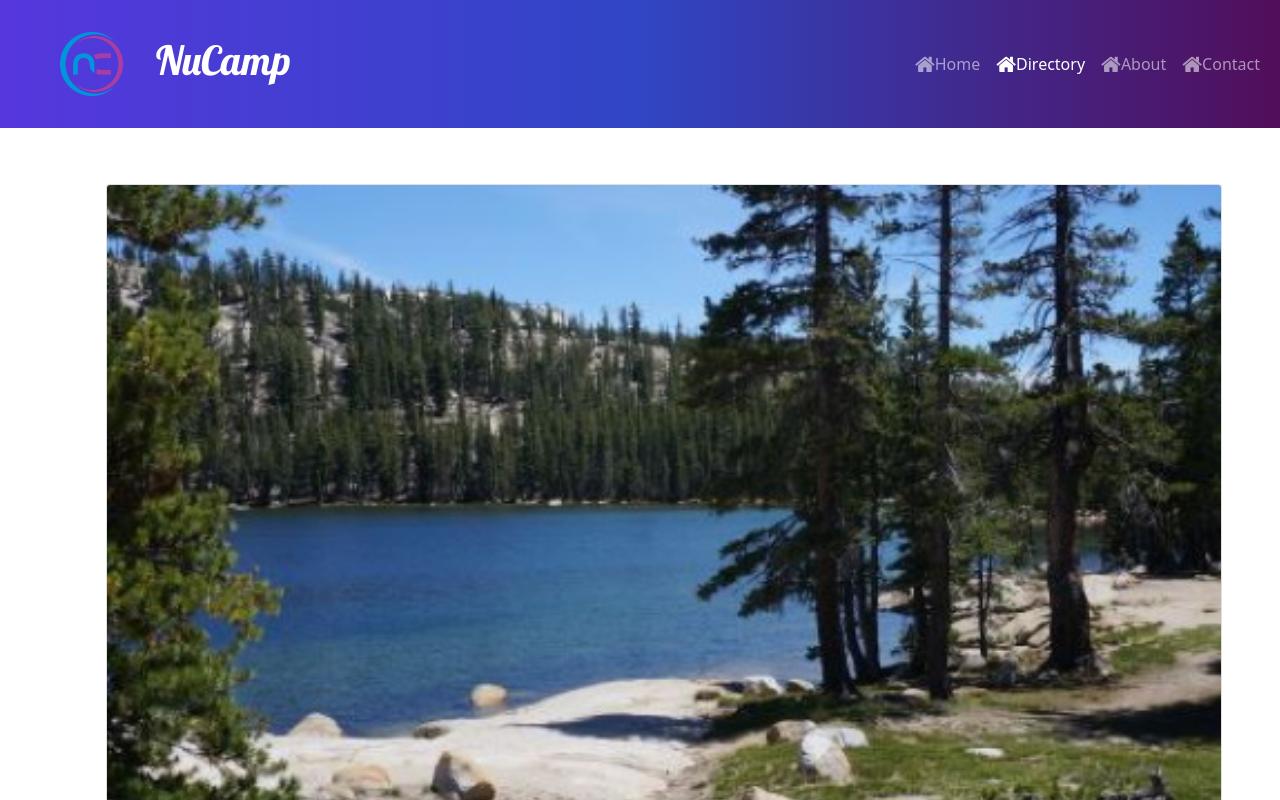
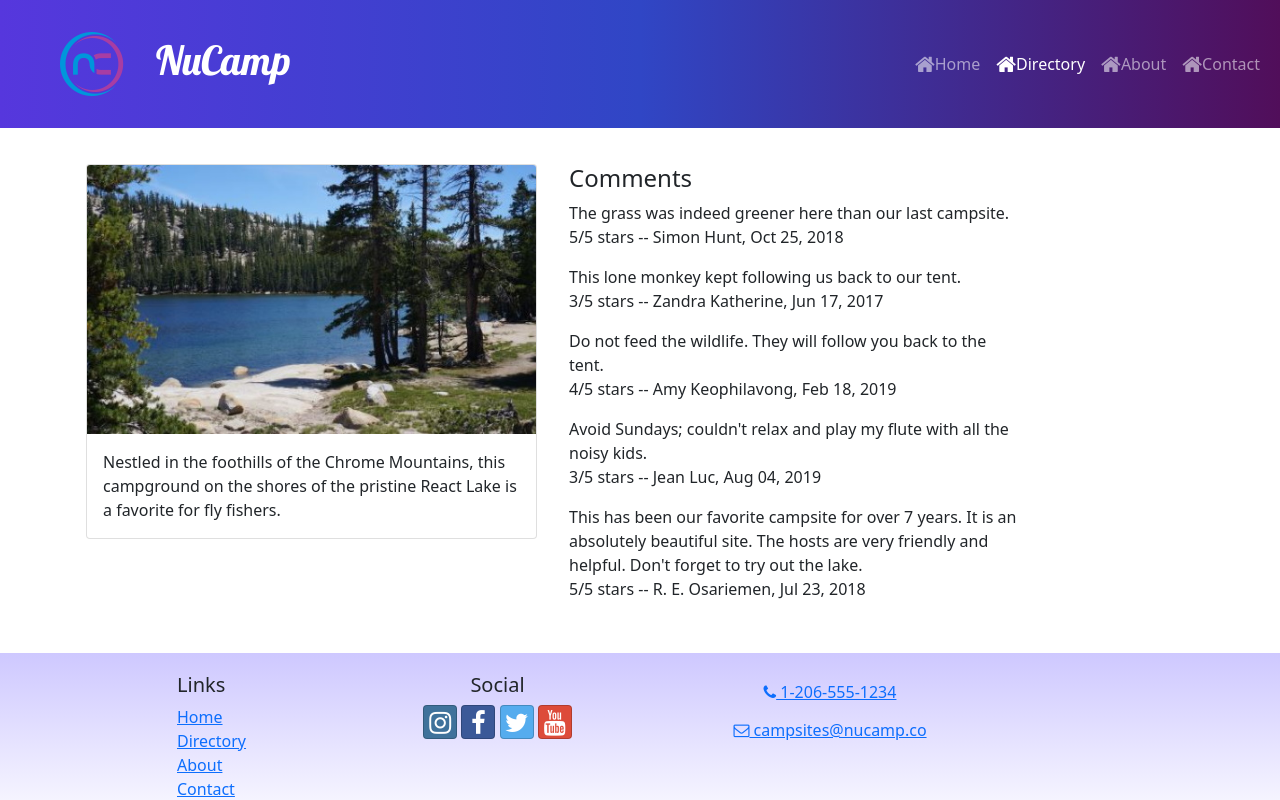
Before and after one commit to bseaberry/nucampsite, a React (Create React App) app: page /directory/0 in a window 1280 px wide. Shown: the top 800 px of the page. Built offline with nearby package versions, Linux system fonts and the light colour scheme.

Commit message:
Comments

```diff
--- /dev/null
+++ b/src/features/comments/Comment.js
@@ -0,0 +1,16 @@
+import { formatDate } from '../../utils/formatDate';
+
+const Comment = ({ comment }) => {
+    const { text: commentText, rating, author, date } = comment;
+
+    return (
+       <p>
+        {commentText}
+        <br />
+        {rating}/5 stars -- {author}, {formatDate(date)}
+       </p>
+
+    );
+};
+
+export default Comment;
--- /dev/null
+++ b/src/features/comments/CommentList.js
@@ -0,0 +1,26 @@
+import { Col } from 'reactstrap';
+import Comment from './Comment';
+import { selectCommentsByCampsiteId } from './commentSlice';
+
+const CommentsList = ({ campsiteId }) => {
+    const comments = selectCommentsByCampsiteId(campsiteId);
+
+    if (comments && comments.length > 0) {
+        return (
+         <Col md='5'
+         className='m-1'
+         >
+            <h4>Comments</h4>
+            {comments.map((comment) => {
+                return <Comment key={comment.id} comment={comment} />
+            })}
+         </Col>
+        )
+    }
+
+    return (
+        <Col md='5' className='m-1'>There are no comments for this campsite yet.</Col>
+    )
+}
+
+export default CommentsList;
--- /dev/null
+++ b/src/features/comments/commentSlice.js
@@ -0,0 +1,7 @@
+import { COMMENTS } from '../../app/shared/COMMENTS';
+
+export const selectCommentsByCampsiteId = (campsiteId) => {
+    return (
+       COMMENTS.filter((comment) => comment.campsiteId === parseInt(campsiteId))
+    );
+};
--- a/src/features/counter/campsites/CampsiteDetail.js
+++ b/src/features/counter/campsites/CampsiteDetail.js
@@ -1,8 +1,10 @@
 import { Card, CardImg, CardText, CardBody, Col } from 'reactstrap';
+
+
 const CampsiteDetail = ( {campsite} ) => {
     const { image, name, description } = campsite;
     return (
-        <Col md='12' className='m-4'>
+        <Col md='5' className='m-1'>
             <Card>
                 <CardImg top src={image} alt={name} />
                 <CardBody>
--- a/src/pages/CampsiteDetailPage.js
+++ b/src/pages/CampsiteDetailPage.js
@@ -1,6 +1,7 @@
 import { Container, Row } from 'reactstrap';
 import { useParams } from 'react-router-dom';
 import { selectCampsiteById } from '../features/counter/campsitesSlice';
+import CommentsList from '../features/comments/CommentList';
 import CampsiteDetail from '../features/counter/campsites/CampsiteDetail';
 
 const CampsiteDetailPage = () => {
@@ -11,6 +12,7 @@
         <Container>
             <Row>
                 <CampsiteDetail campsite={campsite} />
+                <CommentsList campsiteId={campsiteId} />
             </Row>
         </Container>
     );
--- /dev/null
+++ b/src/utils/formatDate.js
@@ -0,0 +1,7 @@
+export const formatDate = (date) => {
+    return new Intl.DateTimeFormat('en-US', {
+        year: 'numeric',
+        month: 'short',
+        day: '2-digit'
+    }).format(new Date(Date.parse(date)));
+};
```
